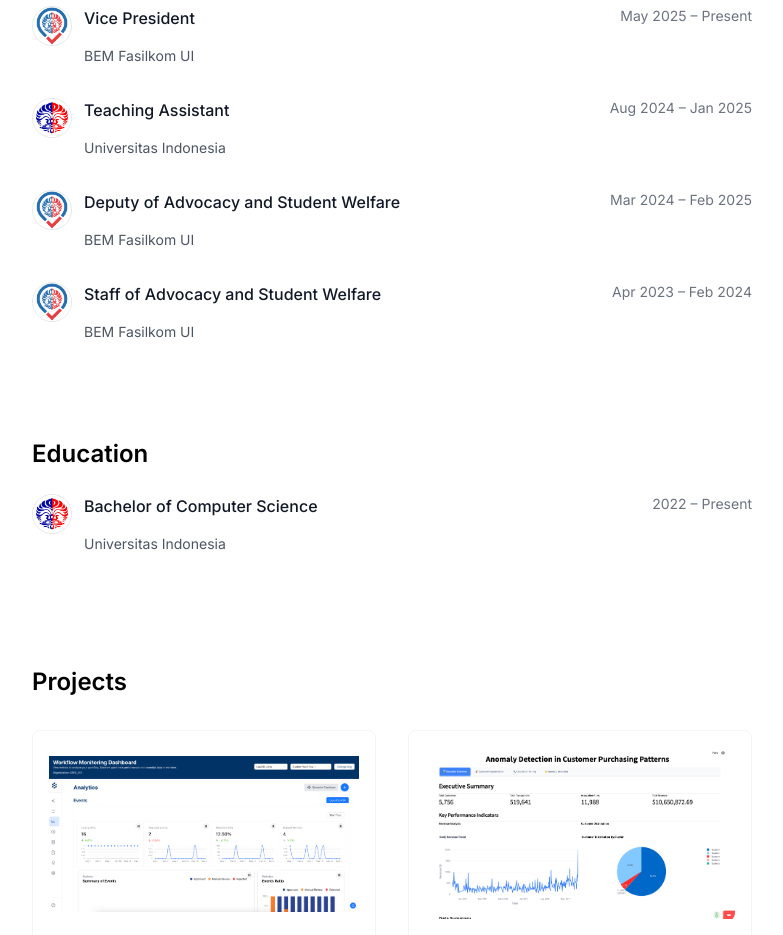
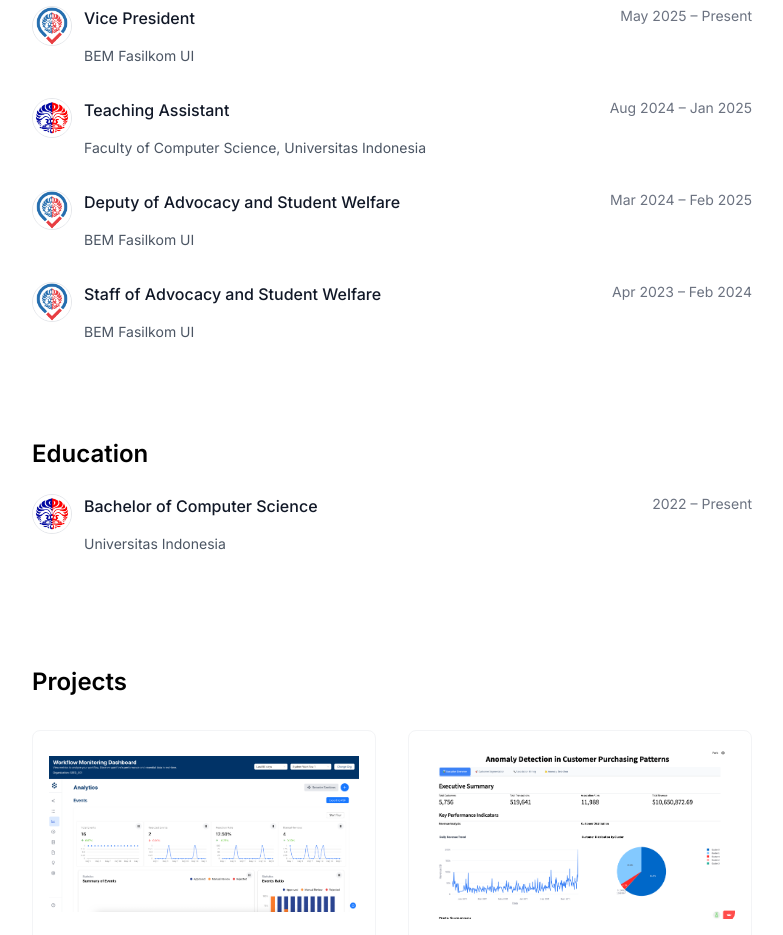
Before and after one commit to wahyuhiddayat/wahyuht, a Next.js app: page / in a window 1280 px wide. Shown: the part 1140-2075 px from the top of the page, without its empty margins (248-1031 px from the left). Built offline with nearby package versions, Linux system fonts and the light colour scheme.

Commit message:
fix: update company name for Teaching Assistant position

```diff
--- a/src/data/experience.ts
+++ b/src/data/experience.ts
@@ -14,7 +14,7 @@ export const experienceData: Experience[] = [
   },
   {
     position: "Teaching Assistant",
-    company: "Universitas Indonesia",
+    company: "Faculty of Computer Science, Universitas Indonesia",
     period: "Aug 2024 – Jan 2025",
     logo: "/images/makara_fasilkom.png"
   },
```
